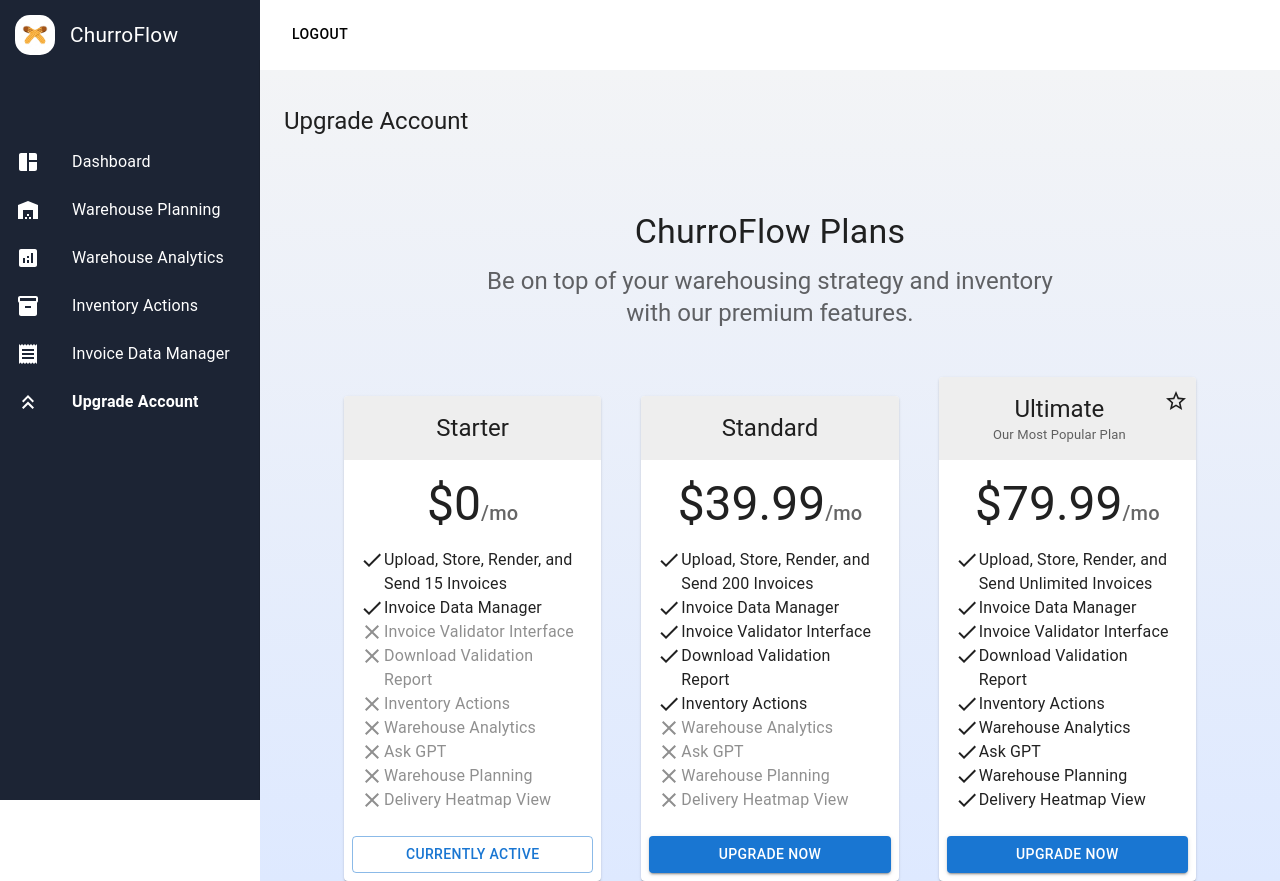
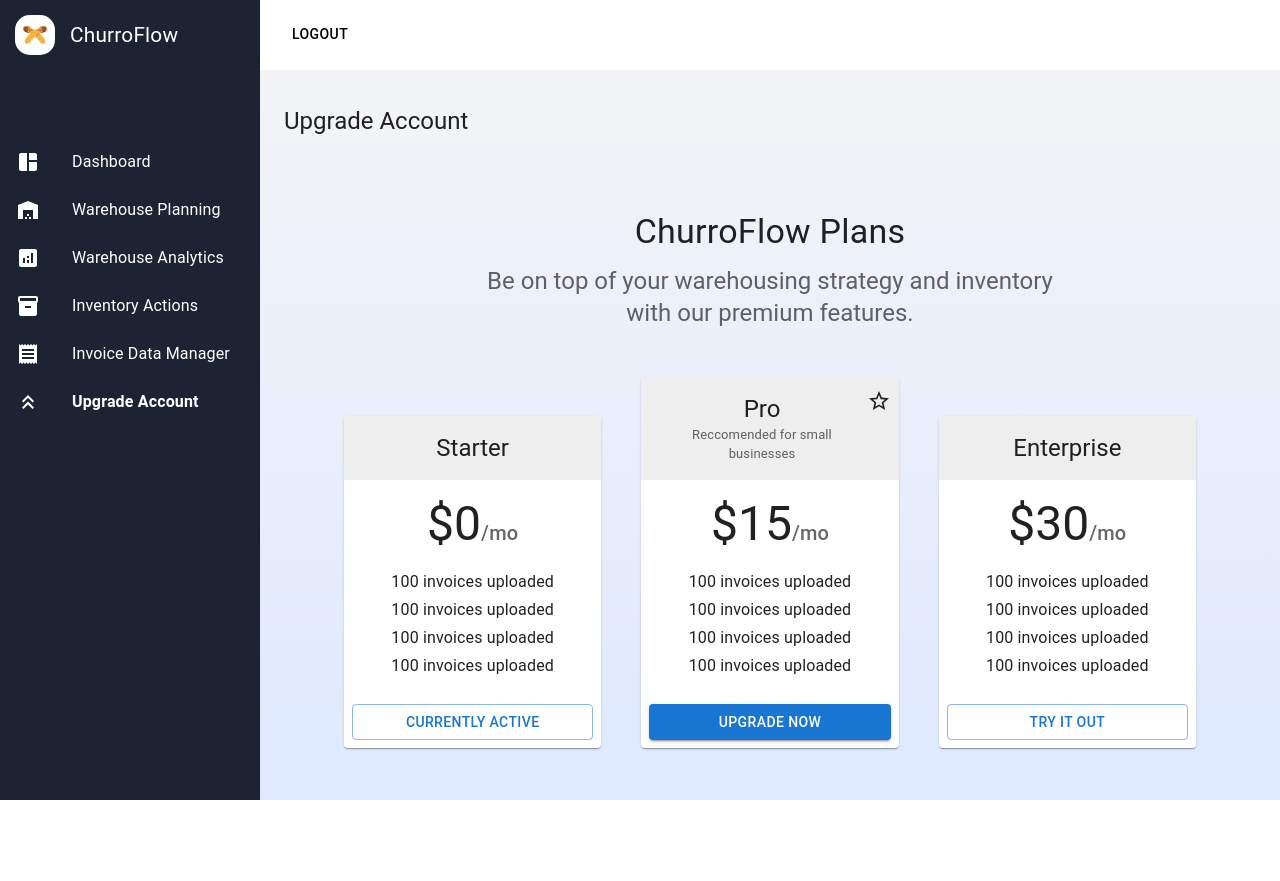
Before and after one commit to jeremytraini/churroflow, a React (Create React App) app: page /upgrade-account in a window 1280 px wide. After the commit the page ends 800 px from the top, so only its background shows below. Built offline with nearby package versions, Linux system fonts and the light colour scheme.

Commit message:
Revert "Styled the Subscription Tiers page"
This reverts commit b103e88df1af0eef9f1e8be9489554b920a56c97.

```diff
--- a/src/pages/Upgrade.jsx
+++ b/src/pages/Upgrade.jsx
@@ -12,67 +12,45 @@ import StarIcon from '@mui/icons-material/StarBorder';
 import Typography from '@mui/material/Typography';
 import GlobalStyles from '@mui/material/GlobalStyles';
 import Container from '@mui/material/Container';
-import DoneIcon from '@mui/icons-material/Done';
-import CloseIcon from '@mui/icons-material/Close';
 
 // Inspired by https://mui.com/material-ui/getting-started/templates/pricing/
 const tiers = [
   {
     title: 'Starter',
     price: '0',
-    enabled: [
-      'Upload, Store, Render, and Send 15 Invoices',
-      'Invoice Data Manager',
-    ],
-    disabled: [
-      'Invoice Validator Interface',
-      'Download Validation Report',
-      'Inventory Actions',
-      'Warehouse Analytics',
-      'Ask GPT',
-      'Warehouse Planning',
-      'Delivery Heatmap View',
+    description: [
+      '100 invoices uploaded',
+      '100 invoices uploaded',
+      '100 invoices uploaded',
+      '100 invoices uploaded',
     ],
     buttonText: 'Currently Active',
     buttonVariant: 'outlined',
   },
   {
-    title: 'Standard',
-    price: '39.99',
-    enabled: [
-      'Upload, Store, Render, and Send 200 Invoices',
-      'Invoice Data Manager',
-      'Invoice Validator Interface',
-      'Download Validation Report',
-      'Inventory Actions',
-    ],
-    disabled: [
-      'Warehouse Analytics',
-      'Ask GPT',
-      'Warehouse Planning',
-      'Delivery Heatmap View',
+    title: 'Pro',
+    subheader: 'Reccomended for small businesses',
+    price: '15',
+    description: [
+      '100 invoices uploaded',
+      '100 invoices uploaded',
+      '100 invoices uploaded',
+      '100 invoices uploaded',
     ],
     buttonText: 'Upgrade now',
     buttonVariant: 'contained',
   },
   {
-    title: 'Ultimate',
-    subheader: 'Our Most Popular Plan',
-    price: '79.99',
-    enabled: [
-      'Upload, Store, Render, and Send Unlimited Invoices',
-      'Invoice Data Manager',
-      'Invoice Validator Interface',
-      'Download Validation Report',
-      'Inventory Actions',
-      'Warehouse Analytics',
-      'Ask GPT',
-      'Warehouse Planning',
-      'Delivery Heatmap View',
+    title: 'Enterprise',
+    price: '30',
+    description: [
+      '100 invoices uploaded',
+      '100 invoices uploaded',
+      '100 invoices uploaded',
+      '100 invoices uploaded',
     ],
-    disabled: [],
-    buttonText: 'Upgrade now',
-    buttonVariant: 'contained',
+    buttonText: 'Try it out',
+    buttonVariant: 'outlined',
   },
 ];
 
@@ -105,7 +83,7 @@ const Dashboard = () => {
             item
             key={tier.title}
             xs={12}
-            sm={tier.title === 'Ultimate' ? 12 : 6}
+            sm={tier.title === 'Enterprise' ? 12 : 6}
             md={4}
           >
             <Card>
@@ -113,7 +91,7 @@ const Dashboard = () => {
                 title={tier.title}
                 subheader={tier.subheader}
                 titleTypographyProps={{ align: 'center' }}
-                action={tier.title === 'Ultimate' ? <StarIcon /> : null}
+                action={tier.title === 'Pro' ? <StarIcon /> : null}
                 subheaderTypographyProps={{
                   align: 'center',
                   fontSize: 'small',
@@ -142,32 +120,14 @@ const Dashboard = () => {
                   </Typography>
                 </Box>
                 <ul>
-                  {tier.enabled.map((line) => (
+                  {tier.description.map((line) => (
                     <Typography
                       component="li"
                       variant="subtitle1"
-                      align="left"
+                      align="center"
                       key={line}
                     >
-                      <Grid style={{ display: "flex" }}>
-                          <DoneIcon />
-                          <Typography>{line}</Typography>
-                      </Grid>
-                    </Typography>
-                  ))}
-                </ul>
-                <ul>
-                  {tier.disabled.map((line) => (
-                    <Typography
-                      component="li"
-                      variant="subtitle1"
-                      align="left"
-                      key={line}
-                    >
-                      <Grid style={{ display: "flex", opacity: 0.5}}>
-                          <CloseIcon />
-                          <Typography>{    line}</Typography>
-                      </Grid>
+                      {line}
                     </Typography>
                   ))}
                 </ul>
```
